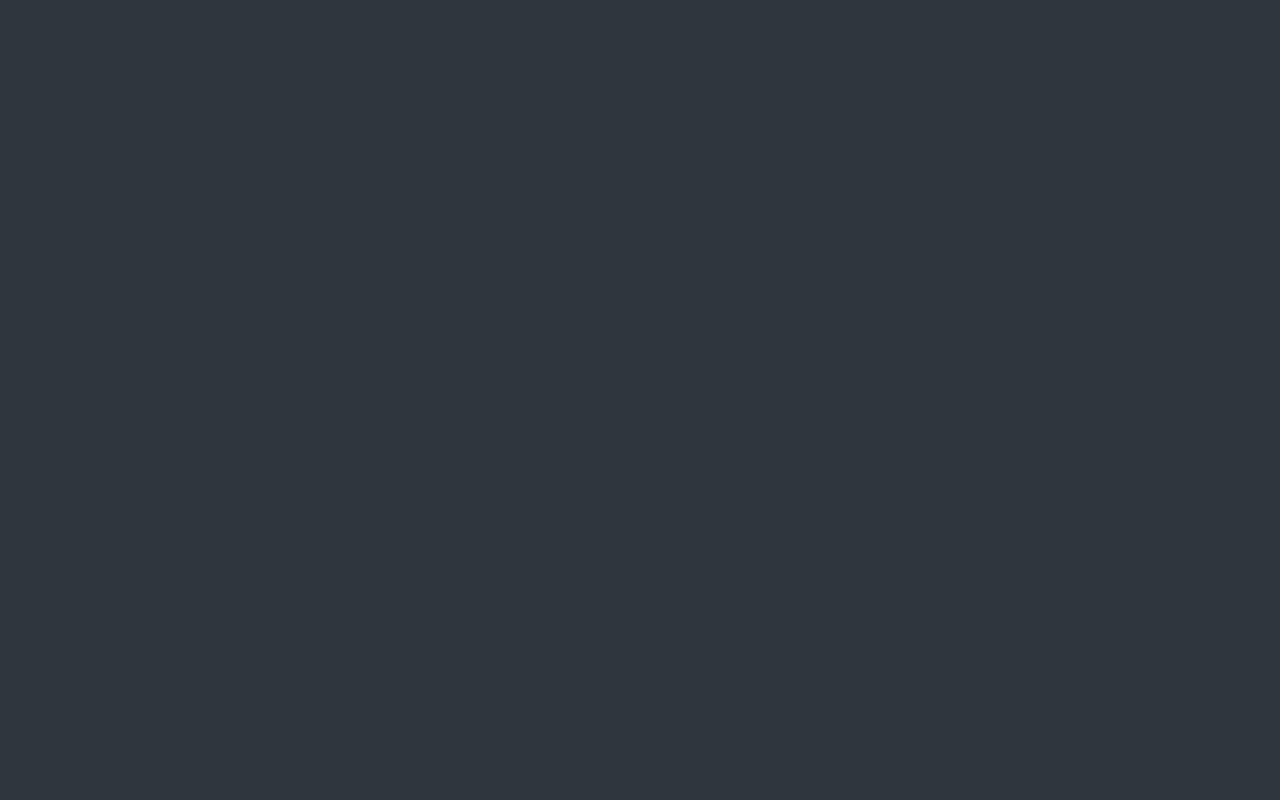
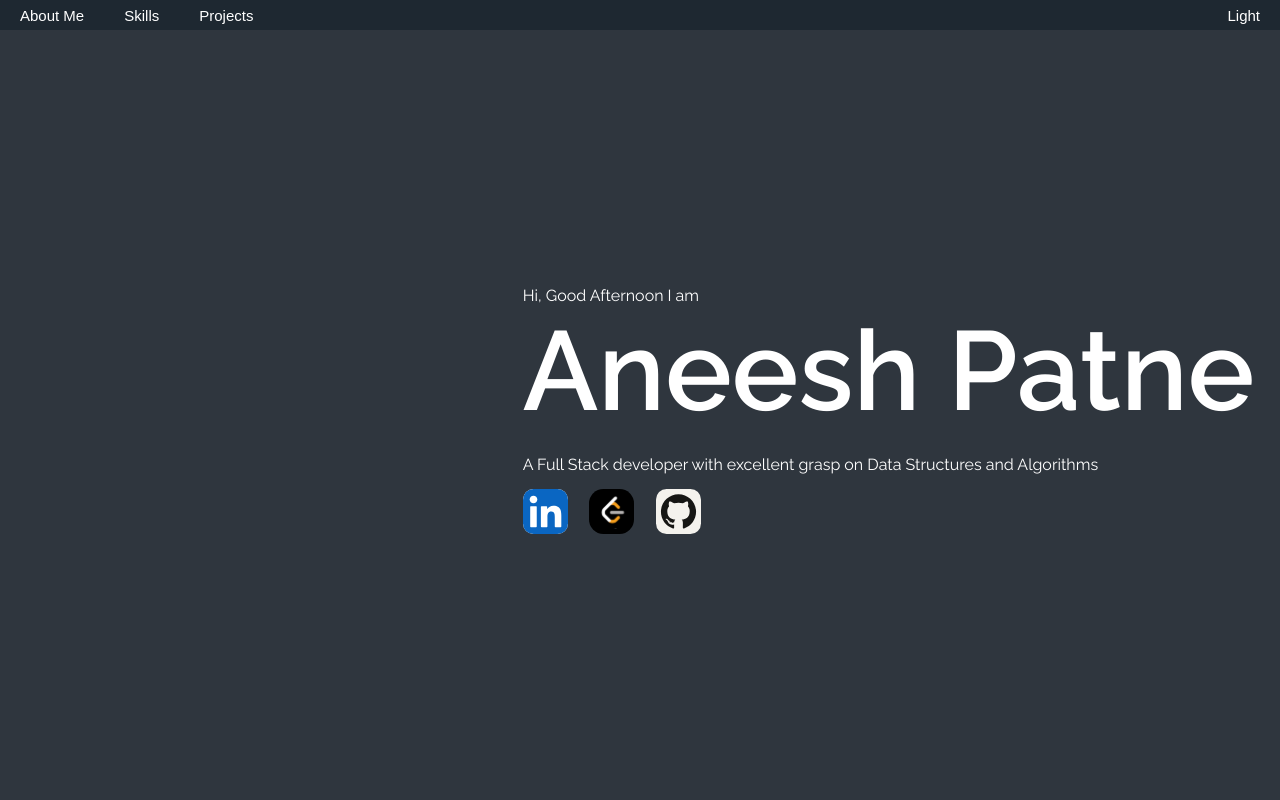
Before and after one commit to aneeshpatne/Personal-Portfolio, a Next.js app: page / in a window 1280 px wide. Shown: the top 800 px of the page. Built offline with nearby package versions, Linux system fonts and the light colour scheme.

Commit message:
Rolling back breaking changes

```diff
--- a/src/app/globals.css
+++ b/src/app/globals.css
@@ -1,10 +1,4 @@
-body {
-  visibility: hidden;
-}
 
-body[data-theme-set="true"] {
-  visibility: visible;
-}
 
 :root {
   --dark-bg:#2F363E;
--- a/src/app/layout.js
+++ b/src/app/layout.js
@@ -1,46 +1,36 @@
-// app/layout.js or app/layout.tsx (depending on your setup)
-import './globals.css';
-import ThemeProvider from '@/components/ThemeContext';
-import Footer from '@/components/Footer';
-import { Raleway } from 'next/font/google';
-
-// Load Google Fonts using next/font for better performance
-const raleway = Raleway({
-  subsets: ['latin'],
-  weight: ['400', '700'],
-  display: 'swap', // This ensures a fallback font is shown while the web font is loading
-});
-
+import { Inter } from "next/font/google";
+import "./globals.css";
+import ThemeProvider from "@/components/ThemeContext";
+import Footer from "@/components/Footer";
 export const metadata = {
-  title: 'Aneesh Patne - Professional Portfolio',
-  description: 'Masters student with a strong foundation in Full Stack Web Development & Data Structures and Algorithms.',
+  title: "Aneesh Patne - Professional Portfolio",
+  description: "Masters student with a strong foundation in Full Stack Web Development & Data Structures and Algorithms.",
 };
 
 export default function RootLayout({ children }) {
-  const jsonLdData = {
-    '@context': 'https://schema.org',
-    '@type': 'ProfilePage',
-    mainEntity: {
-      '@type': 'Person',
-      name: 'Aneesh Patne',
-      url: 'https://www.aneeshpatne.com',
-      image: 'https://www.aneeshpatne.com/assets/img/aneesh.png',
-      sameAs: [
-        'https://www.linkedin.com/in/aneeshpatne',
-        'https://github.com/aneeshpatne',
+  const jsonLdData ={
+    "@context": "https://schema.org",
+    "@type": "ProfilePage",
+    "mainEntity":
+      {
+        "@type": "Person",
+        "name": "Aneesh Patne",
+        "url": "https://www.aneeshpatne.com",
+        "image": "https://www.aneeshpatne.com/assets/img/aneesh.png",
+        "sameAs": [
+          "https://www.linkedin.com/in/aneeshpatne",
+          "https://github.com/aneeshpatne"
         ],
-      description: 'Aneesh Patne is an engineer with expertise in full stack web development, data structures, and algorithms.',
-      alumniOf: {
-        '@type': 'CollegeOrUniversity',
-        name: 'Veermata Jijabai Technological University',
-      },
-    },
-  };
-
+        "description": "Aneesh Patne is a engineer with expertise in full stack web development, data structures, and algorithms.",
+        "alumniOf": {
+          "@type": "CollegeOrUniversity",
+          "name": "Veermata Jijabai Technological University"
+        }
+      }
+  }
   return (
-    <html lang="en" className={raleway.className}>
+    <html lang="en">
       <head>
-        {/* Inline script to handle theme setting before rendering */}
       <script
   dangerouslySetInnerHTML={{
     __html: `
@@ -51,10 +41,16 @@ export default function RootLayout({ children }) {
         } else {
           document.body.classList.remove('LightMode');
         }
-                document.body.setAttribute('data-theme-set', 'true'); // Ensure the body is shown after theme is applied
+        document.body.setAttribute('data-theme-set', 'true'); // Show the body after theme is set
       })();
     `,
   }}
+/>
+        <link rel="preconnect" href="https://fonts.googleapis.com" />
+        <link rel="preconnect" href="https://fonts.gstatic.com" crossOrigin="anonymous" />
+        <link
+          href="https://fonts.googleapis.com/css2?family=Raleway:ital,wght@0,100..900;1,100..900&display=swap"
+          rel="stylesheet"
         />
         <meta property="og:title" content="Aneesh Patne - Professional Portfolio" />
         <meta property="og:type" content="website" />
@@ -62,16 +58,17 @@ export default function RootLayout({ children }) {
         <meta property="og:image" content="https://www.aneeshpatne.com/assets/img/header.png" />
         <meta property="og:description" content="Masters student with a strong foundation in Full Stack Web Development & Data Structures and Algorithms." />
         <meta property="og:site_name" content="Aneesh Patne - Professional Portfolio" />
+
+
         <meta name="twitter:card" content="summary_large_image" />
         <meta name="twitter:site" content="@aneeshpatne" />
         <meta name="twitter:title" content="Aneesh Patne - Professional Portfolio" />
         <meta name="twitter:description" content="Generated by create next app" />
         <meta name="twitter:image" content="https://www.aneeshpatne.com/assets/img/aneesh.png" />
-        <script type="application/ld+json" dangerouslySetInnerHTML={{ __html: JSON.stringify(jsonLdData) }} />
+        <script type="application/ld+json" dangerouslySetInnerHTML={{ __html: JSON.stringify(jsonLdData) }} ></script>
       </head>
       <body>
-        <ThemeProvider>
-          {children}
+        <ThemeProvider>{children}
         <Footer />
         </ThemeProvider>
         </body>
```
Lines whose indentation alone changed are shown as unchanged.
